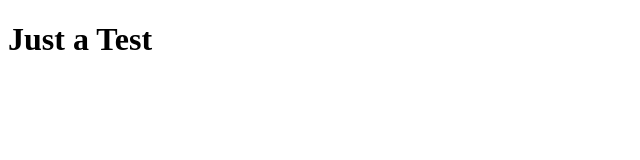
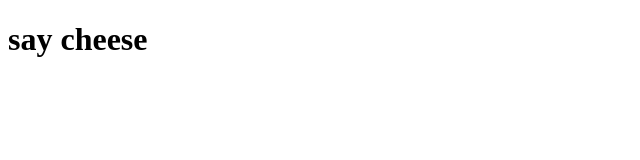
Before and after one commit to sahmed7/Wayfarer, an Angular app: page / in a window 1280 px wide. Shown: the top 160 px of the page, without its empty margins (0-640 px from the left). Built offline with nearby package versions, Linux system fonts and the light colour scheme.

Commit message:
test say cheese

```diff
--- a/src/app/app.component.html
+++ b/src/app/app.component.html
@@ -1 +1 @@
-<h1>Just a Test</h1>
+<h1>say cheese</h1>
```
